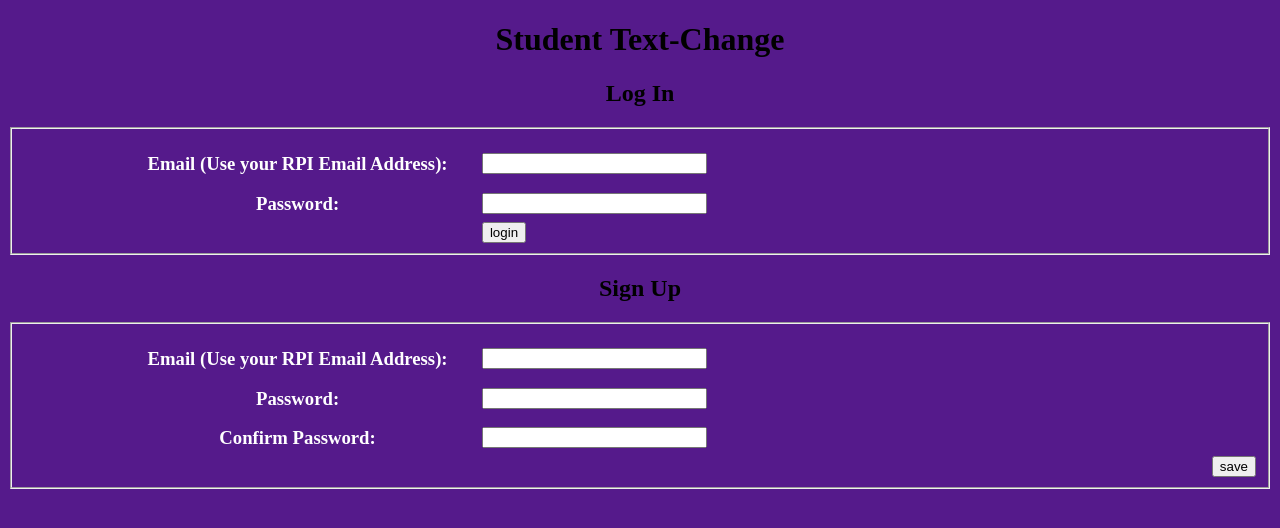
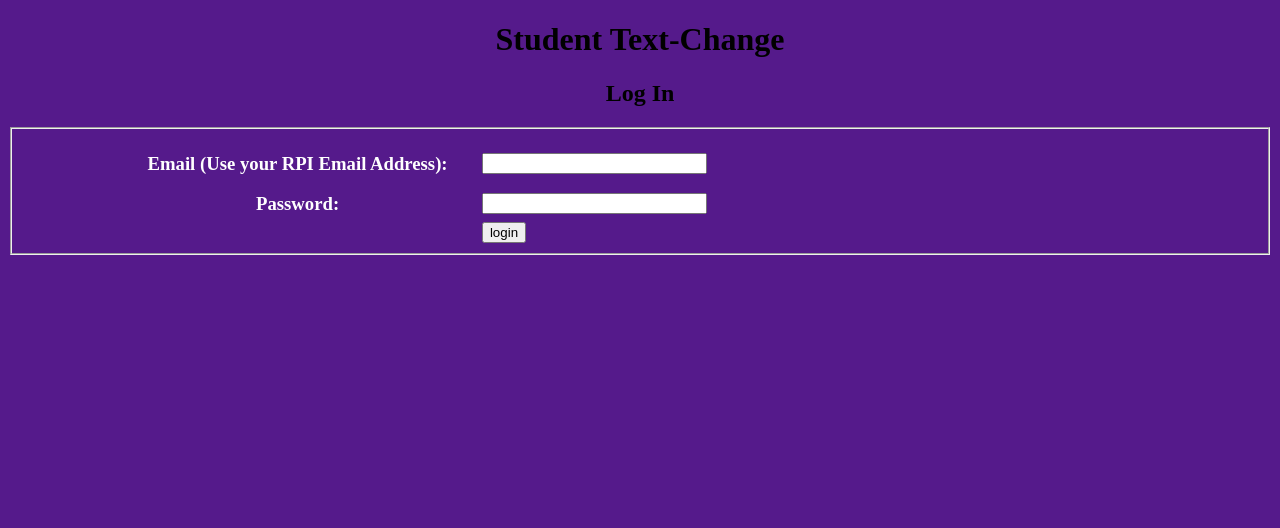
Before and after one commit to IanGross/StudentTextChange, a PHP site: page /iitforms/login.php in a window 1280 px wide. Shown: the top 528 px of the page. Run offline with PHP 8.4, Linux system fonts and the light colour scheme; some libraries are stand-ins or nearby versions.

Commit message:
Remove sign-up functionality

```diff
--- a/login.php
+++ b/login.php
@@ -30,8 +30,8 @@
 
       $sql = "SELECT username FROM users WHERE users.username = '$myusername' and users.password = '$mypassword'";
       $result = mysqli_query($db,$sql);
-      //$row = mysqli_fetch_array($result,MYSQLI_ASSOC);
-      //$active = $row['active'];
+      $row = mysqli_fetch_array($result,MYSQLI_ASSOC);
+      $active = $row[0]['username'];
 
       $count = mysqli_num_rows($result);
 
@@ -39,7 +39,9 @@
 
       if($count == 1) {
          //session_register("myusername");
-         $_SESSION['login_user'] = $myusername;
+
+         //$_SESSION['login_user'] = $row[0]['username'];
+		 $_SESSION["login_user"] = $myusername;
 
          header("location: inventory.php");
       }else {
@@ -48,125 +50,9 @@
       }
    }
 ?>
-
-
-
-
-
-
-
-
-<?php
-  /* some very basic form processing */
-
-  // variables to hold our form values:
-  $loginUserName = '';
-  $loginUserPassword = '';
-  $loginUserPasswordVal = '';
-  // hold any error messages
-  $errors = '';
-
-  // have we posted?
-  $havePost = isset($_POST["save"]);
-
-  if ($havePost) {
-    // Get the input and clean it.
-    // First, let's get the input one param at a time.
-    // Could also output escape with htmlentities()
-
-    $loginUserName = htmlspecialchars(trim($_POST["loginUserName"]));
-    $loginUserPassword = htmlspecialchars(trim($_POST["loginUserPassword"]));
-	$loginUserPasswordVal = htmlspecialchars(trim($_POST["loginUserPasswordVal"]));
-
-    // special handling for the date of birth
-    //$dobTime = strtotime($dob); // parse the date of birth into a Unix timestamp (seconds since Jan 1, 1970)
-    //$dateFormat = 'Y-m-d'; // the date format we expect, yyyy-mm-dd
-    // Now convert the $dobTime into a date using the specfied format.
-    // Does the outcome match the input the user supplied?
-    // The right side will evaluate true or false, and this will be assigned to $dobOk
-    //$dobOk = (date($dateFormat, $dobTime) == $dob);
-
-    // Let's do some basic validation
-    $focusId = ''; // trap the first field that needs updating, better would be to save errors in an array
-
-    if ($loginUserName == '') {
-      $errors .= '<li>First name may not be blank</li>';
-      if ($focusId == '') $focusId = '#loginUserName';
-    }
-    if ($loginUserPassword == '') {
-      $errors .= '<li>Last name may not be blank</li>';
-      if ($focusId == '') $focusId = '#loginUserPassword';
-    }
-    if ($loginUserPasswordVal == '') {
-      $errors .= '<li>Matching Password may not be blank</li>';
-      if ($focusId == '') $focusId = '#loginUserPasswordVal';
-    }
-	if ($loginUserPassword != $loginUserPasswordVal) {
-      $errors .= '<li>Passwords must be matching</li>';
-      if ($focusId == '') $focusId = '#loginUserPasswordVal';
-    }
-
-    if ($errors != '') { ?>
-      <div id="messages">
-        <h4>Please correct the following errors:</h4>
-        <ul>
-          <?php echo $errors; ?>
-        </ul>
-        <script type="text/javascript">
-          $(document).ready(function() {
-            $("<?php echo $focusId ?>").focus();
-          });
-        </script>
-      </div>
-    <?php } else { ?>
-
-	  <?php
-		$servername = "localhost";
-		$username = "root";
-		$password = "localhost";
-		$dbname = "iit";
-
-		// Create connection
-		$conn = new mysqli($servername, $username, $password, $dbname);
-		// Check connection
-		if ($conn->connect_error) {
-			die("Connection failed: " . $conn->connect_error);
-		}
-
-		$sql = "INSERT INTO users (username, password)
-		VALUES ('$loginUserName', '$loginUserPassword');";
-
-		if ($conn->multi_query($sql) === TRUE) { $message = "New records created successfully";
-			echo "<script type='text/javascript'>alert('$message');</script>"; }
-		else { echo "Error: " . $sql . "<br>" . $conn->error; }
-
-		$conn->close();
-
-		$loginUserName = '';
-		$loginUserPassword = '';
-		$loginUserPasswordVal = '';
-
-		?>
-
-
-    <?php }
-  }
-?>
-
-<?php
-  // to include client-side validation to the form below,
-  // add the following parameter:
-  // onsubmit="return validate(this);"
-?>
-
-
 	<div class="header">
       <h2>Log In</h2>
     </div>
-
-
-
-
 
 	<form id="userloginForm" name="userloginForm" method="post" action="">
 		<fieldset>
@@ -184,30 +70,5 @@
 		  </div>
 	   </fieldset>
     </form>
-
-
-	<div class="header">
-      <h2>Sign Up</h2>
-    </div>
-
-    <form id="loginForm" name="loginForm" method="post" action="login.php">
-		<fieldset>
-
-		  <div class="middle">
-			<h3><label class="field">Email (Use your RPI Email Address):</label></h3>
-			<div class="value"><input type="text" size="25" value="<?php echo $loginUserName; ?>" name="loginUserName" id="loginUserName"/></div>
-
-			<h3><label class="field">Password:</label></h3>
-			<div class="value"><input type="password" size="25" value="<?php echo $loginUserPassword; ?>" name="loginUserPassword" id="loginUserPassword"/></div>
-
-			<h3><label class="field">Confirm Password:</label></h3>
-			<div class="value"><input type="password" size="25" value="<?php echo $loginUserPasswordVal; ?>" name="loginUserPasswordVal" id="loginUserPasswordVal"/></div>
-
-
-			<input type="submit" value="save" id="save" name="save"/>
-
-		  </div>
-	   </fieldset>
-    </form>
   </body>
 </html>
```
